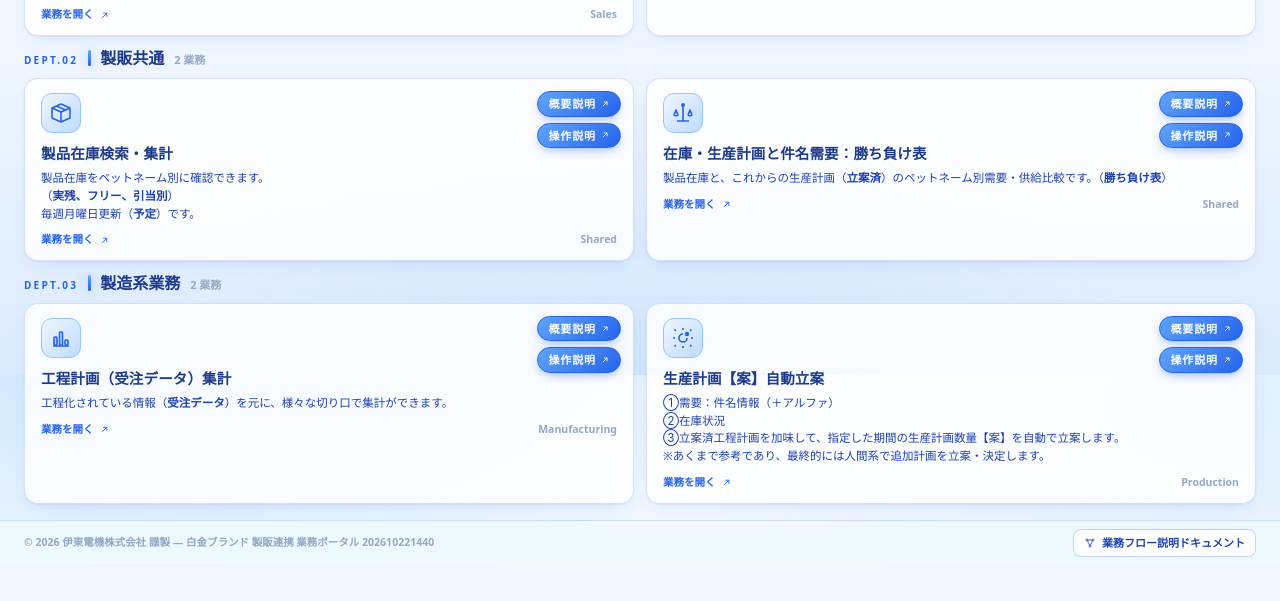
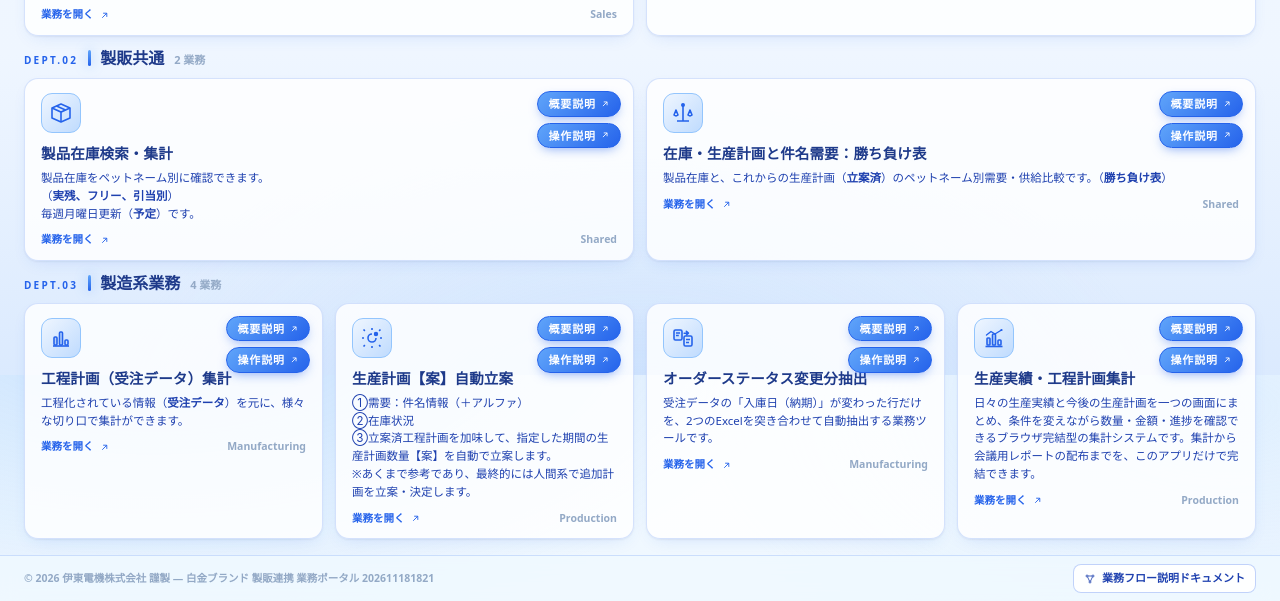
Before and after one commit to xiongyiguatian57-afk/HAKKINPortal, a plain HTML site: page index.html in a window 1280 px wide. Shown: the part 425-1026 px from the top of the page. Before the commit the page ends 990 px from the top, so only its background shows below. Drawn offline with Linux system fonts and the light colour scheme.

Commit message:
Add files via upload

```diff
--- a/index.html
+++ b/index.html
@@ -702,7 +702,7 @@
     <div class="group-head">
       <span class="tag group-tag">DEPT.03</span>
       <h3>製造系業務</h3>
-      <span class="count">2 業務</span>
+      <span class="count">4 業務</span>
     </div>
     <div class="grid">
 
@@ -780,6 +780,85 @@
           </a>
         </div>
       </div>
+
+      <div class="tile"
+         data-keywords="オーダー ステータス 変更 抽出 受注 入庫日 納期 Excel 突合 差分 製造">
+        <span class="ring"></span>
+        <div class="body">
+          <a class="tile-stretch" target="_blank" rel="noopener"
+             aria-label="オーダーステータス変更分抽出を開く"
+             href="./7_orderchange/index.html"></a>
+          <div class="icon-wrap">
+            <svg viewBox="0 0 24 24" fill="none" stroke="currentColor" stroke-width="1.6">
+              <rect x="3" y="4" width="8" height="10" rx="1.4" fill="rgba(96,165,250,.14)"/>
+              <path d="M5 7 H9 M5 9.5 H7.8"/>
+              <rect x="13" y="10" width="8" height="10" rx="1.4"/>
+              <path d="M15 13.5 H19 M15 16.5 H18"/>
+              <path d="M13.2 7.2 H17.2 M15.4 5.4 L17.4 7.2 L15.4 9" stroke-linejoin="round" stroke-linecap="round"/>
+            </svg>
+          </div>
+          <h4 class="title">オーダーステータス変更分抽出</h4>
+          <p class="desc">受注データの「入庫日（納期）」が変わった行だけを、2つのExcelを突き合わせて自動抽出する業務ツールです。</p>
+          <div class="meta">
+            <span class="go">業務を開く
+              <svg viewBox="0 0 24 24" fill="none" stroke="currentColor" stroke-width="2"><path d="M7 17 L17 7 M9 7 H17 V15"/></svg>
+            </span>
+            <span>Manufacturing</span>
+          </div>
+        </div>
+        <div class="tile-docs">
+          <a class="tile-doc" target="_blank" rel="noopener"
+             href="./7_orderchange/presentation.html">
+            概要説明
+            <svg viewBox="0 0 24 24" fill="none" stroke="currentColor" stroke-width="2"><path d="M7 17 L17 7 M9 7 H17 V15"/></svg>
+          </a>
+          <a class="tile-doc" target="_blank" rel="noopener"
+             href="./7_orderchange/manual.html">
+            操作説明
+            <svg viewBox="0 0 24 24" fill="none" stroke="currentColor" stroke-width="2"><path d="M7 17 L17 7 M9 7 H17 V15"/></svg>
+          </a>
+        </div>
+      </div>
+
+      <div class="tile"
+         data-keywords="生産実績 工程計画 集計 数量 金額 進捗 レポート 会議 ブラウザ 製造">
+        <span class="ring"></span>
+        <div class="body">
+          <a class="tile-stretch" target="_blank" rel="noopener"
+             aria-label="生産実績・工程計画集計を開く"
+             href="./8_actualsandplans/index.html"></a>
+          <div class="icon-wrap">
+            <svg viewBox="0 0 24 24" fill="none" stroke="currentColor" stroke-width="1.6">
+              <path d="M3.5 20.5 H20.5"/>
+              <rect x="5" y="12" width="3" height="7" rx="0.8" fill="rgba(37,99,235,.20)"/>
+              <rect x="10.5" y="8" width="3" height="11" rx="0.8" fill="rgba(96,165,250,.22)"/>
+              <rect x="16" y="14" width="3" height="5" rx="0.8" fill="rgba(191,219,254,.35)"/>
+              <path d="M4.5 9 L9 5.5 L13 8 L19.5 4" stroke-width="1.4" stroke-linecap="round" stroke-linejoin="round"/>
+              <circle cx="19.5" cy="4" r="1.1" fill="#2563eb" stroke="none"/>
+            </svg>
+          </div>
+          <h4 class="title">生産実績・工程計画集計</h4>
+          <p class="desc">日々の生産実績と今後の生産計画を一つの画面にまとめ、条件を変えながら数量・金額・進捗を確認できるブラウザ完結型の集計システムです。集計から会議用レポートの配布までを、このアプリだけで完結できます。</p>
+          <div class="meta">
+            <span class="go">業務を開く
+              <svg viewBox="0 0 24 24" fill="none" stroke="currentColor" stroke-width="2"><path d="M7 17 L17 7 M9 7 H17 V15"/></svg>
+            </span>
+            <span>Production</span>
+          </div>
+        </div>
+        <div class="tile-docs">
+          <a class="tile-doc" target="_blank" rel="noopener"
+             href="./8_actualsandplans/presentation.html">
+            概要説明
+            <svg viewBox="0 0 24 24" fill="none" stroke="currentColor" stroke-width="2"><path d="M7 17 L17 7 M9 7 H17 V15"/></svg>
+          </a>
+          <a class="tile-doc" target="_blank" rel="noopener"
+             href="./8_actualsandplans/manual.html">
+            操作説明
+            <svg viewBox="0 0 24 24" fill="none" stroke="currentColor" stroke-width="2"><path d="M7 17 L17 7 M9 7 H17 V15"/></svg>
+          </a>
+        </div>
+      </div>
     </div>
   </section>
 
@@ -788,7 +867,7 @@
 </main>
 
 <footer class="bottom">
-  <div>© 2026 伊東電機株式会社 謹製 — 白金ブランド 製販連携 業務ポータル 202610221440</div>
+  <div>© 2026 伊東電機株式会社 謹製 — 白金ブランド 製販連携 業務ポータル 202611181821</div>
   <div class="doc-links">
     <a href="https://iwasaki365-my.sharepoint.com/:u:/g/personal/ogawa-takumi_eye_co_jp/IQBmgnsefEhkSJ0Mbrsu1kmWAfeFp1R540dQjLEcOqgI7TA?e=JIsx9J" target="_blank" rel="noopener">
       <svg viewBox="0 0 24 24" fill="none" stroke="currentColor" stroke-width="1.6"><circle cx="6" cy="6" r="2"/><circle cx="18" cy="6" r="2"/><circle cx="12" cy="18" r="2"/><path d="M8 6 H16 M7 7.6 L11 16.4 M17 7.6 L13 16.4"/></svg>
```
